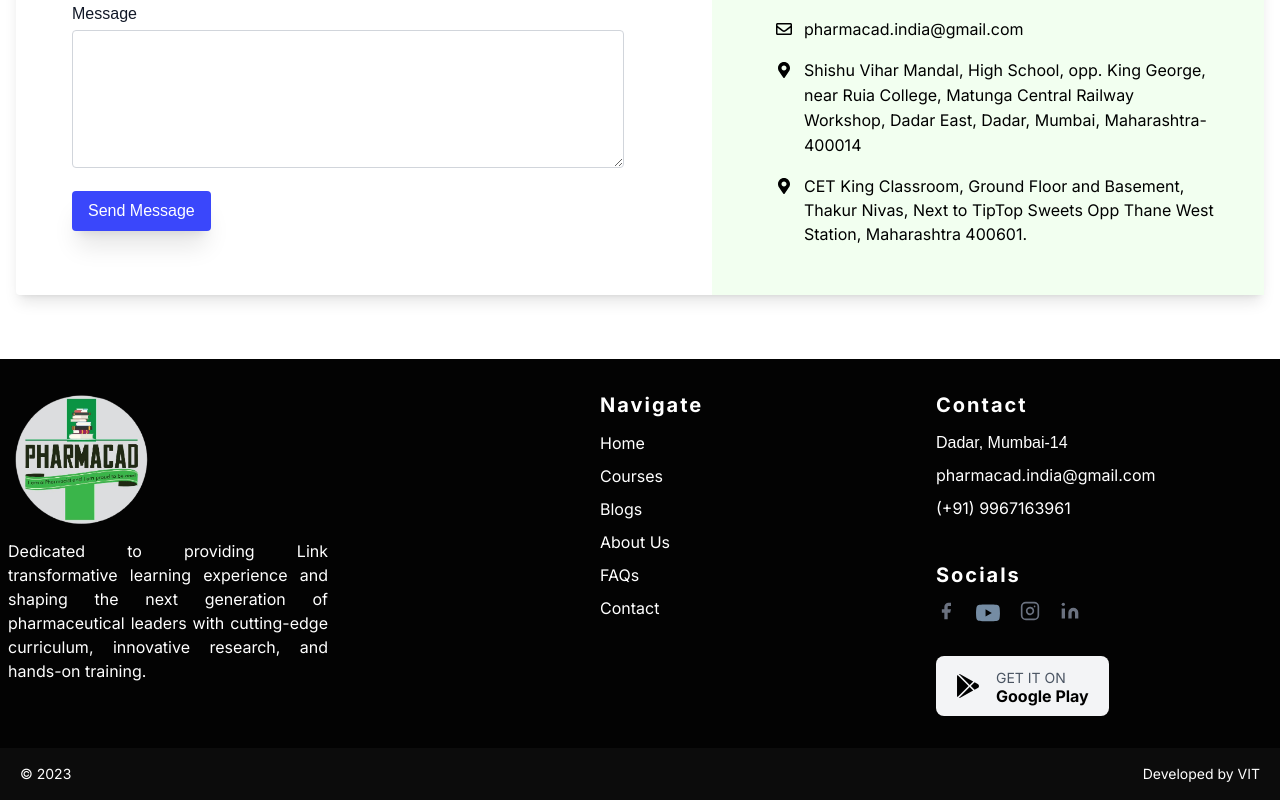
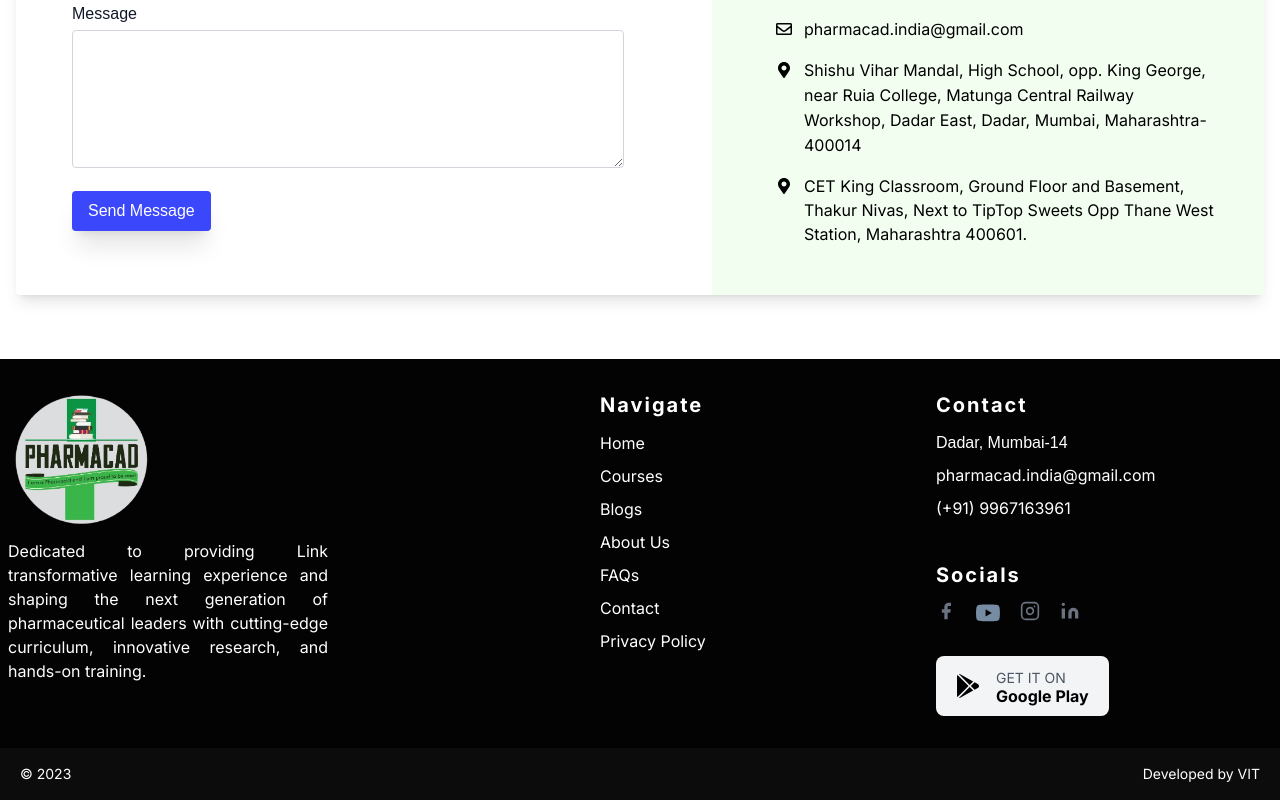
Before and after one commit to vibodhbhosure/Project-Pharmacad, a Next.js app: page / in a window 1280 px wide. Shown: the part 5797-6597 px from the top of the page. Built offline with nearby package versions, Linux system fonts and the light colour scheme.

Commit message:
Privacy Policy Added

```diff
--- /dev/null
+++ b/src/app/privacypolicy/page.js
@@ -0,0 +1,7 @@
+import React from "react";
+import PrivacyPolicy from "./privacy-policy";
+export default function Privacy() {
+  return (
+    <PrivacyPolicy />
+  );
+}
--- /dev/null
+++ b/src/app/privacypolicy/privacy-policy.jsx
@@ -0,0 +1,27 @@
+"use client";
+import Head from 'next/head';
+import { useEffect, useState } from 'react';
+import privacyPolicyData from './privacy-policy.json';
+import Footer from '@/components/footer';
+
+const PrivacyPolicy = () => {
+  const [privacyPolicy, setPrivacyPolicy] = useState({});
+
+  useEffect(() => {
+    setPrivacyPolicy(privacyPolicyData);
+  }, []);
+
+  return (
+    <div className="">
+
+
+      <main className="container mx-auto max-w-screen-xl px-4 py-20">
+        <h1 className="text-4xl font-bold mb-8 font-inter">{privacyPolicy.title}</h1>
+        <div className="prose font-montserrat text-justify">{privacyPolicy.content}</div>
+      </main>
+      <Footer />
+    </div>
+  );
+};
+
+export default PrivacyPolicy;
--- a/src/components/footer.jsx
+++ b/src/components/footer.jsx
@@ -82,6 +82,14 @@ const Footer = () => {
                       className="text-white hover:text-gray-600 font-inter pr-4"
                     >
                       Contact
+                    </Link>
+                  </li>
+                  <li className="mb-2">
+                    <Link
+                      href="/privacypolicy"
+                      className="text-white hover:text-gray-600 font-inter pr-4"
+                    >
+                      Privacy Policy
                     </Link>
                   </li>
                 </ul>
```
Also changed, not shown: src/app/privacypolicy/privacy-policy.json (added, +4 -0 lines).
